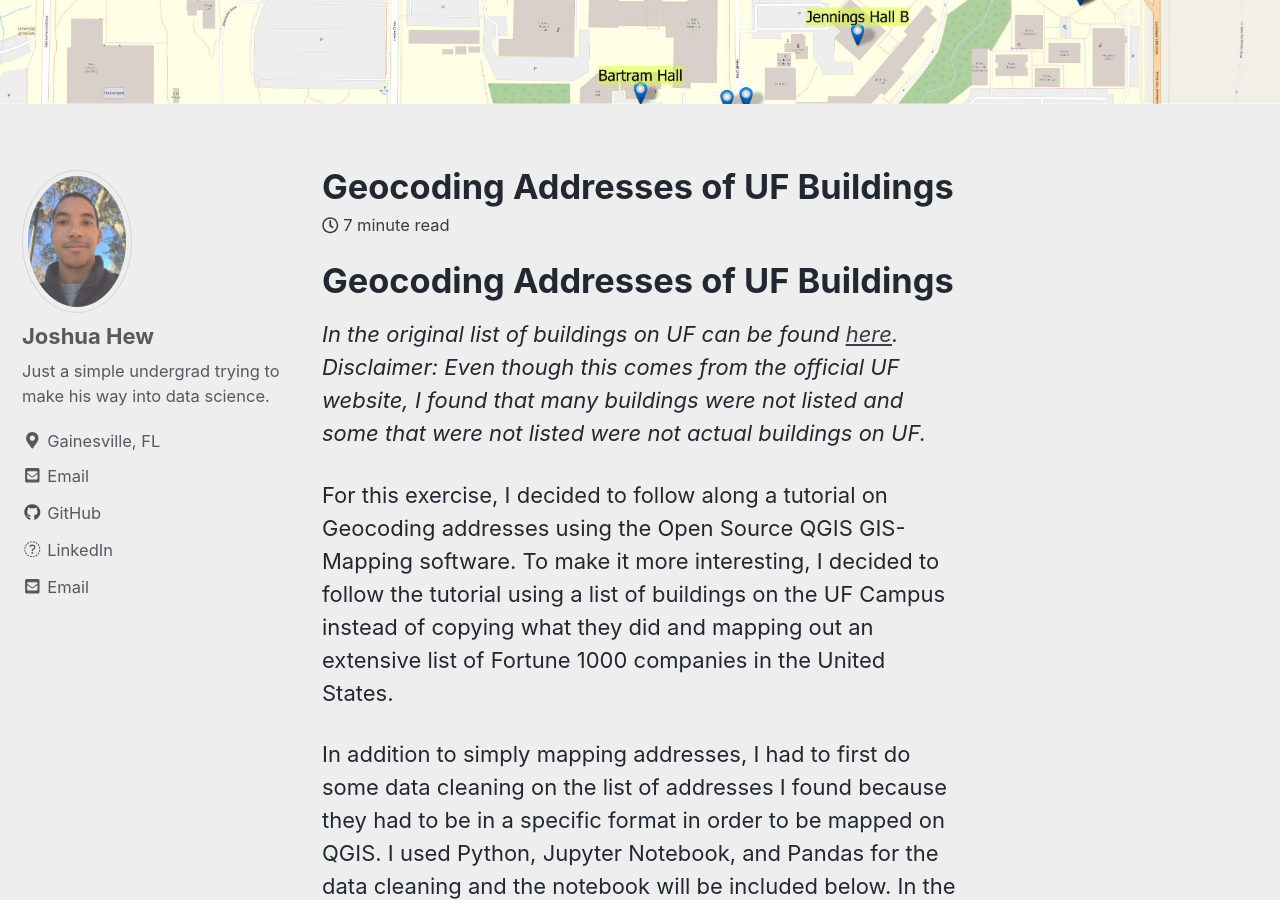
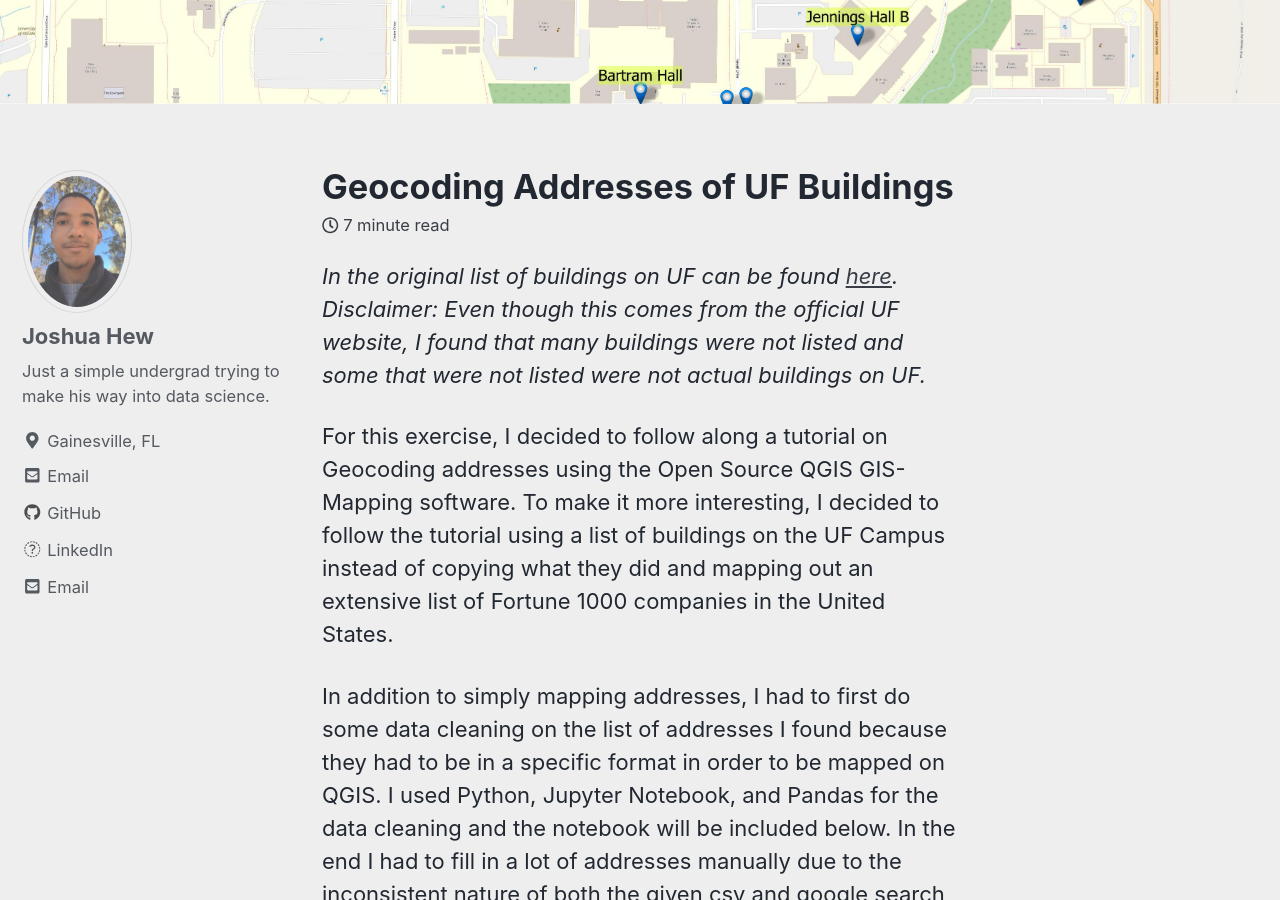
Before and after one commit to CSugarPrince/csugarprince.github.io, a Jekyll site: the page built from _posts/2018-12-06-Geocoding_UF_Buildings.md, in a window 1280 px wide and 900 px high, scrolled down 890 px. Built offline with Jekyll 4.4.1, drawn with Linux system fonts in a browser that asks for light colours; cached includes are drawn as plain includes; nearby versions of some CDN libraries.

Commit message:
fixed header

```diff
--- a/_posts/2018-12-06-Geocoding_UF_Buildings.md
+++ b/_posts/2018-12-06-Geocoding_UF_Buildings.md
@@ -7,7 +7,6 @@ header:
 excerpt: "QGIS, Data Cleaning, Pandas, Jupyter Notebook"
 ---
 
-# Geocoding Addresses of UF Buildings
 
 *In the original list of buildings on UF can be found [here](https://registrar.ufl.edu/soc/building.htm). Disclaimer: Even though this comes from the official UF website, I found that many buildings were not listed and some that were not listed were not actual buildings on UF.*
 
```
